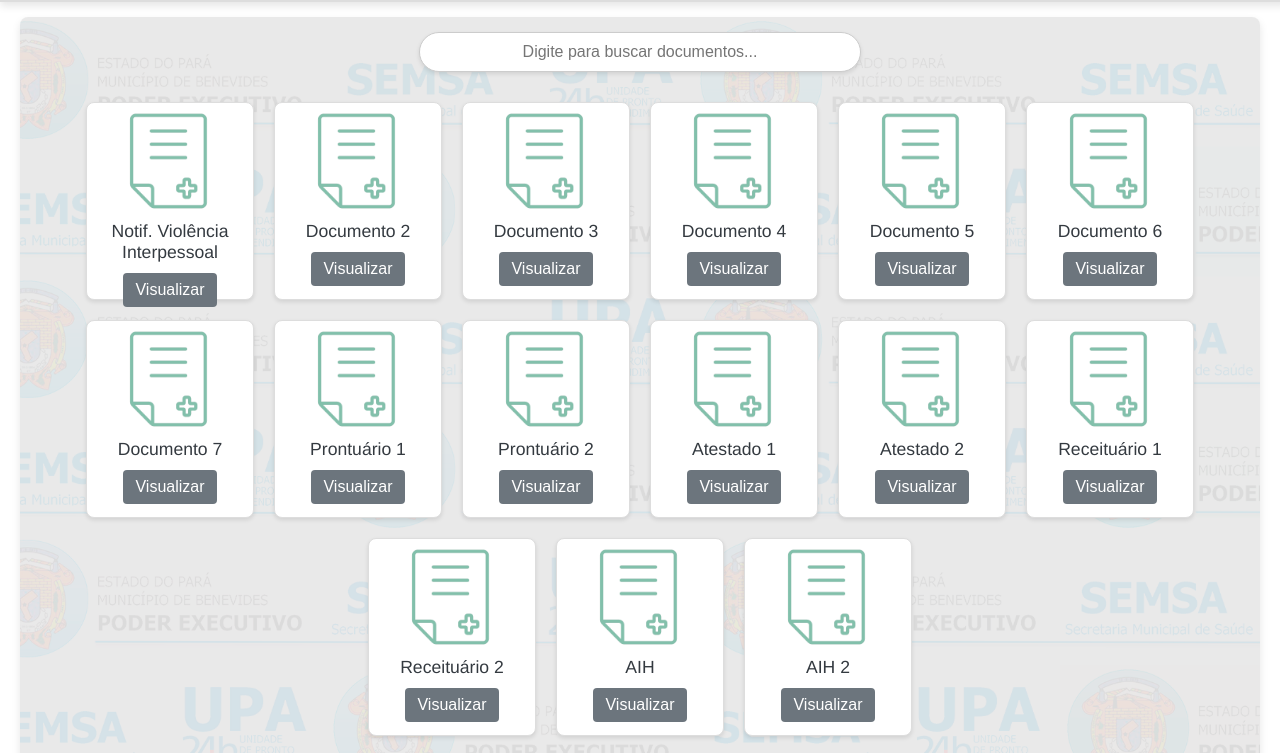
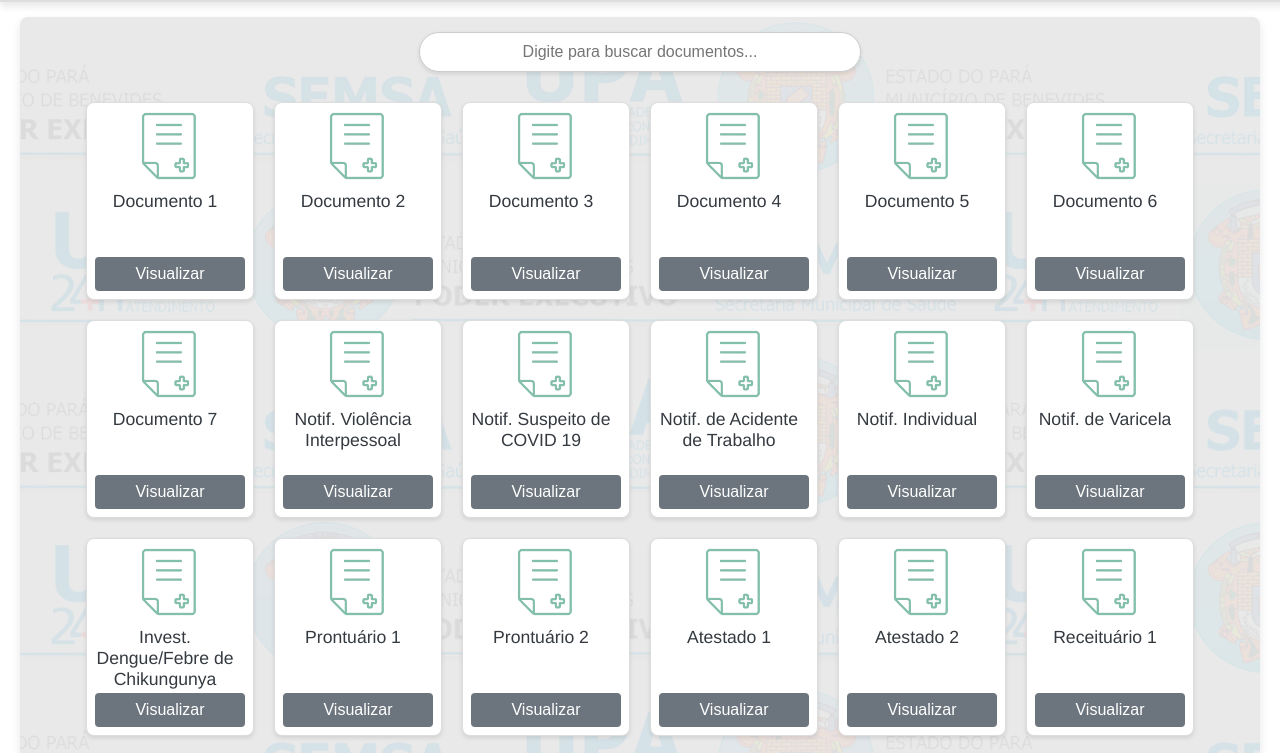
Before and after one commit to Ozeot/DocSaude, a plain HTML site: page index.html in a window 1280 px wide. Shown: the part 58-811 px from the top of the page. Drawn offline with Linux system fonts and the light colour scheme.

Commit message:
Add files via upload
Melhoria na interface:
1. Correçao de tamanho do titulo passando do "Document-item"
2. Ajuste no tamanho do Thumbnail do item.
3. icone de "Vizualizar" agora preenche o "document-item" deixando mais destacado o botao

Adições:
1. Integrado novos documentos ao site
2. Nova aba de categoria adicionado

```diff
--- a/index.html
+++ b/index.html
@@ -25,6 +25,7 @@
             <div class="navbar-links">
                 <a href="#" class="active">Documentos</a>
                 <a href="#">Prontuário</a>
+                <a href="#">Ficha</a>
                 <a href="#">Atestado</a>
                 <a href="#">Receituário</a>
                 <a href="#">AIH</a>
--- a/script.js
+++ b/script.js
@@ -1,12 +1,20 @@
 const documents = [
     // Documentos
-    { category: "Documentos", title: "Notif. Violência Interpessoal", url: "https://drive.google.com/file/d/1LL5D4SqhsXumrm4FOTU7K1tSd5NGGYDR/preview", thumbnail: "Icon/doc.png" },
+    { category: "Documentos", title: "Documento 1", url: "https://www.mediafire.com/file/documento1.pdf/file", thumbnail: "Icon/doc.png" },
     { category: "Documentos", title: "Documento 2", url: "https://www.mediafire.com/file/documento2.pdf/file", thumbnail: "Icon/doc.png" },
     { category: "Documentos", title: "Documento 3", url: "https://www.mediafire.com/file/documento3.pdf/file", thumbnail: "Icon/doc.png" },
     { category: "Documentos", title: "Documento 4", url: "https://www.mediafire.com/file/documento4.pdf/file", thumbnail: "Icon/doc.png" },
     { category: "Documentos", title: "Documento 5", url: "https://www.mediafire.com/file/documento5.pdf/file", thumbnail: "Icon/doc.png" },
     { category: "Documentos", title: "Documento 6", url: "https://www.mediafire.com/file/documento6.pdf/file", thumbnail: "Icon/doc.png" },
     { category: "Documentos", title: "Documento 7", url: "https://www.mediafire.com/file/documento7.pdf/file", thumbnail: "Icon/doc.png" },
+
+    // Ficha
+    { category: "Ficha", title: "Notif. Violência Interpessoal", url: "https://drive.google.com/file/d/1iB0PDujEcmUQnhjD7kM3RZzbICQXfQNW/preview", thumbnail: "Icon/doc.png" },
+    { category: "Ficha", title: "Notif. Suspeito de COVID 19", url: "https://drive.google.com/file/d/1bWaKim7Fq6rhVizlWhL63B7Gt4S7zHzt/preview", thumbnail: "Icon/doc.png" },
+    { category: "Ficha", title: "Notif. de Acidente de Trabalho", url: "https://drive.google.com/file/d/1wcFSrT6fu9HbwxTgTkRG3U8L9J-Hiusx/preview", thumbnail: "Icon/doc.png" },
+    { category: "Ficha", title: "Notif. Individual", url: "https://drive.google.com/file/d/1T037kqrqkaJzO8HirBn-xaqcpweKSoqm/preview", thumbnail: "Icon/doc.png" },
+    { category: "Ficha", title: "Notif. de Varicela", url: "https://drive.google.com/file/d/19VwyvHIPgXpwccuDsOXZbIigwJ4FCJDc/preview", thumbnail: "Icon/doc.png" },
+    { category: "Ficha", title: "Invest. Dengue/Febre de Chikungunya", url: "https://drive.google.com/file/d/1zXzKB_C1chDu9DUK8i874qNk5WkIGv8v/preview", thumbnail: "Icon/doc.png" },
 
     // Prontuário
     { category: "Prontuário", title: "Prontuário 1", url: "https://www.mediafire.com/file/prontuario1.pdf/file", thumbnail: "Icon/doc.png" },
@@ -21,7 +29,7 @@ const documents = [
     { category: "Receituário", title: "Receituário 2", url: "https://www.mediafire.com/file/receituario2.pdf/file", thumbnail: "Icon/doc.png" },
 
     // AIH
-    { category: "AIH", title: "AIH", url: "https://drive.google.com/file/d/1evnwtewpd9mz4aywuhaUf_2p636O63vw/preview", thumbnail: "Icon/doc.png" },
+    { category: "AIH", title: "Laudo de AIH - Autorização de Inter. Hospitalar", url: "https://drive.google.com/file/d/1Np7_yULidp0pI7FqfXboYBhBQHNhkoj1/preview", thumbnail: "Icon/doc.png" },
     { category: "AIH", title: "AIH 2", url: "https://www.mediafire.com/file/iah2.pdf/file", thumbnail: "Icon/doc.png" }
 ];
 
@@ -65,7 +73,7 @@ function openPreview(doc) {
 
     previewFrame.src = viewUrl;
 
-    downloadButton.onclick = function() {
+    downloadButton.onclick = function () {
         const fileId = doc.url.match(/\/d\/(.+?)\//)?.[1];
         if (fileId) {
             const downloadUrl = `https://drive.google.com/uc?export=download&id=${fileId}`;
--- a/style.css
+++ b/style.css
@@ -123,14 +123,15 @@ body {
     border-radius: 8px;
     box-shadow: 0 2px 4px rgba(0, 0, 0, 0.1);
     display: flex;
-    flex-direction: column;
     align-items: center;
+    flex-direction: column; /* Alinha os itens verticalmente */
     margin: 10px;
     padding: 8px;
     width: 150px;
     height: 180px;
     text-align: center;
     transition: transform 0.3s ease, box-shadow 0.3s ease;
+    overflow: hidden; /* Esconde qualquer conteúdo que ultrapasse o container */
 }
 
 .document-item:hover {
@@ -139,8 +140,8 @@ body {
 }
 
 .document-thumbnail {
-    width: 100px;
-    height: 100px;
+    width: 70px;
+    height: 70px;
     margin-bottom: 10px;
     border-radius: 0%;
     border: 0;
@@ -148,8 +149,11 @@ body {
 
 .document-title {
     font-size: 1.1em;
-    margin-bottom: 10px;
+    flex-grow: 1; /* Faz o título ocupar o espaço restante */
+    overflow: hidden; /* Esconde o texto que não cabe na caixa */
+    text-overflow: ellipsis; /* Adiciona reticências (...) ao final do texto, se for muito longo */
     color: #343a40;
+    margin-right: 10px; /* Espaçamento entre o título e o botão */
 }
 
 .view-button {
@@ -164,6 +168,9 @@ body {
     border-radius: 4px;
     cursor: pointer;
     transition: background-color 0.3s;
+    flex-shrink: 0; /* Evita que o botão encolha */
+    margin-top: auto; /* Garante que o botão fique na parte inferior */
+    width: 100%; /* Faz o botão ocupar toda a largura do container */
 }
 
 .view-button:hover {
```
